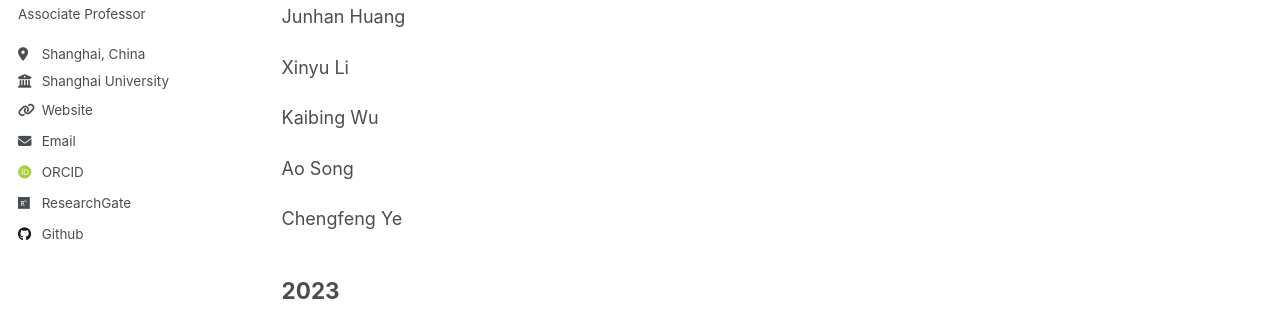
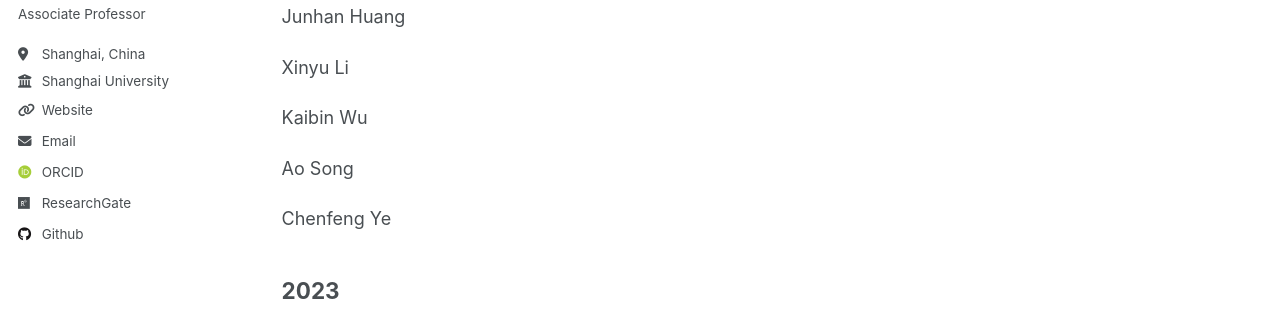
Before and after one commit to leonchenucr/leonchenucr.github.io, a Jekyll site: the page built from _pages/students.md, in a window 1280 px wide and 900 px high. Shown: the part 319-637 px from the top of the window. Built offline with Jekyll 4.4.1, drawn with Linux system fonts in a browser that asks for light colours; some web fonts are replaced.

Commit message:
Update students.md

```diff
--- a/_pages/students.md
+++ b/_pages/students.md
@@ -16,11 +16,11 @@ Junhan Huang
 
 Xinyu Li
 
-Kaibing Wu
+Kaibin Wu
 
 Ao Song
 
-Chengfeng Ye
+Chenfeng Ye
 
 ## 2023
 
```
